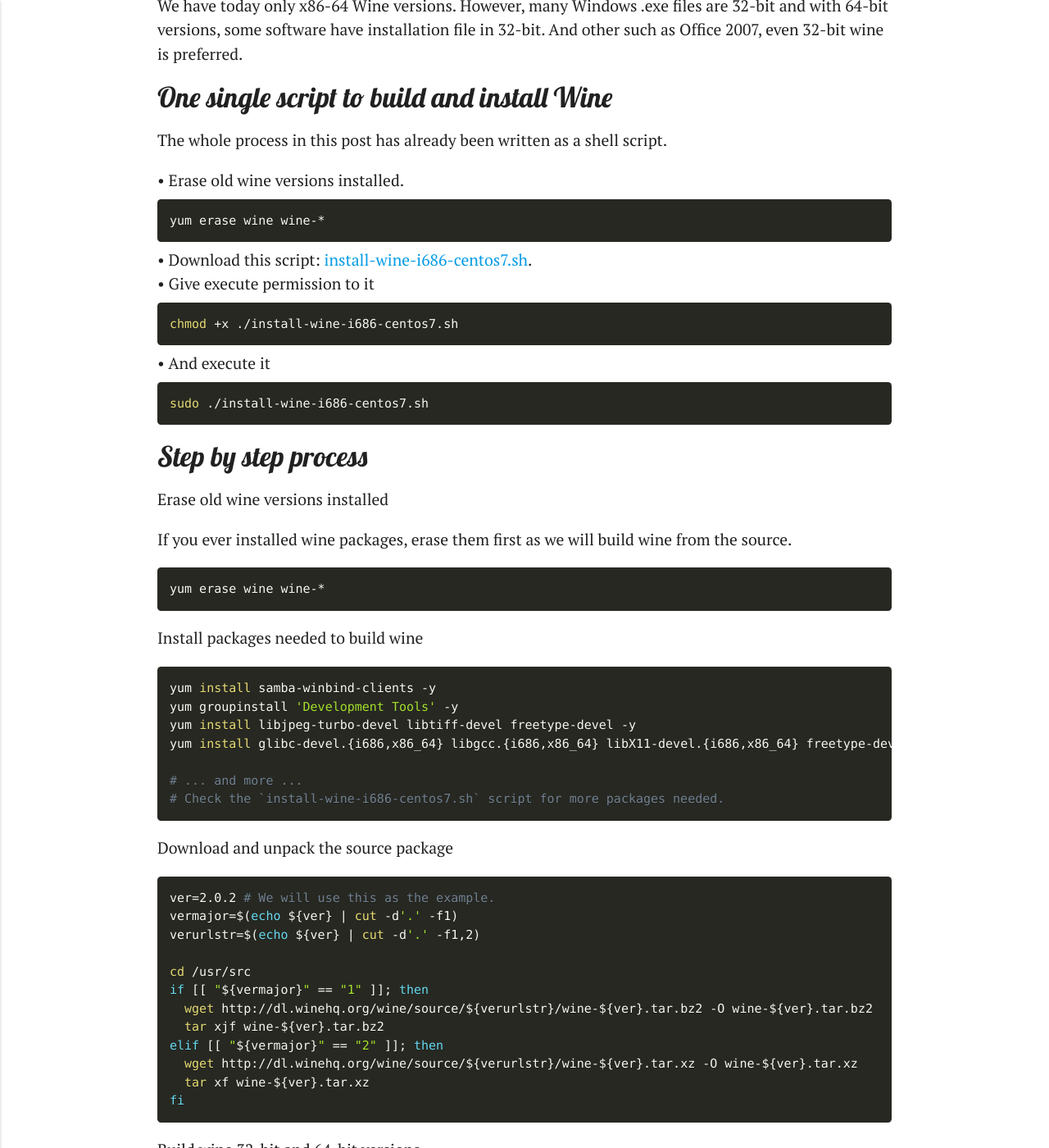
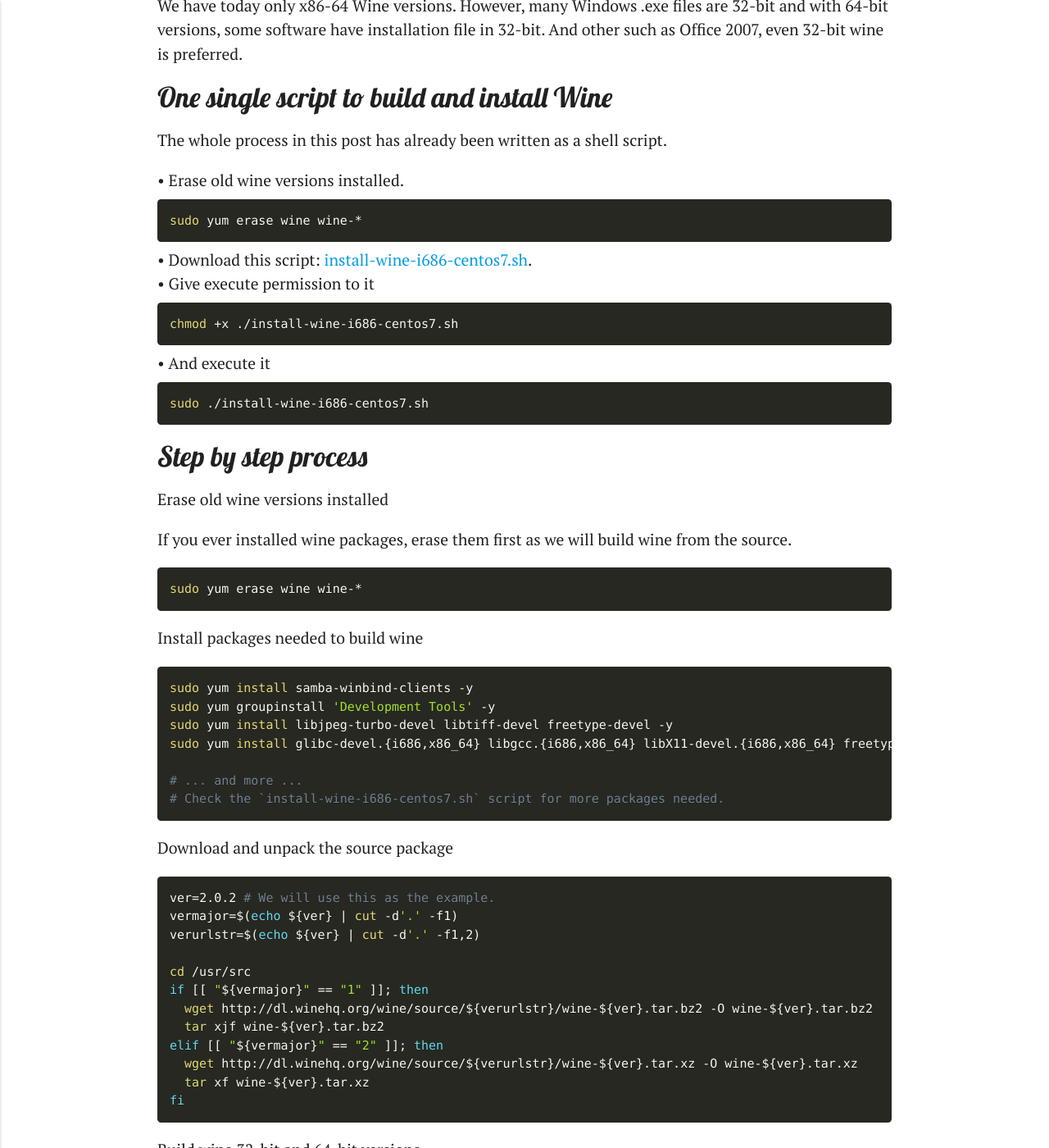
Before and after one commit to benjamin-berhault/benjamin-berhault.github.io, a Jekyll site: the page built from _posts/2018-09-19-Install-metatrader-on-rhel-centos-7.md, in a window 1280 px wide and 1400 px high, scrolled down 804 px. Shown: the whole window at 82% size. Built offline with Jekyll 4.4.1, drawn with Linux system fonts in a browser that asks for light colours; comment, search, counter and statistics services are not loaded.

Commit message:
6th of october

````diff
--- a/_posts/2018-09-19-Install-metatrader-on-rhel-centos-7.md
+++ b/_posts/2018-09-19-Install-metatrader-on-rhel-centos-7.md
@@ -33,7 +33,7 @@
 The whole process in this post has already been written as a shell script.
 * &bull; Erase old wine versions installed.
 ```bash
-yum erase wine wine-*
+sudo yum erase wine wine-*
 ```
 
 * &bull; Download this script: <a href="{{ site.url }}/scripts/install-wine-i686-centos7.sh">install-wine-i686-centos7.sh</a>.
@@ -54,16 +54,16 @@
 If you ever installed wine packages, erase them first as we will build wine from the source.
 
 ```bash
-yum erase wine wine-*
+sudo yum erase wine wine-*
 ```
 
 Install packages needed to build wine
 
 ```bash
-yum install samba-winbind-clients -y
-yum groupinstall 'Development Tools' -y
-yum install libjpeg-turbo-devel libtiff-devel freetype-devel -y
-yum install glibc-devel.{i686,x86_64} libgcc.{i686,x86_64} libX11-devel.{i686,x86_64} freetype-devel.{i686,x86_64} gnutls-devel.{i686,x86_64} libxml2-devel.{i686,x86_64} libjpeg-turbo-devel.{i686,x86_64} libpng-devel.{i686,x86_64} libXrender-devel.{i686,x86_64} alsa-lib-devel.{i686,x86_64} -y
+sudo yum install samba-winbind-clients -y
+sudo yum groupinstall 'Development Tools' -y
+sudo yum install libjpeg-turbo-devel libtiff-devel freetype-devel -y
+sudo yum install glibc-devel.{i686,x86_64} libgcc.{i686,x86_64} libX11-devel.{i686,x86_64} freetype-devel.{i686,x86_64} gnutls-devel.{i686,x86_64} libxml2-devel.{i686,x86_64} libjpeg-turbo-devel.{i686,x86_64} libpng-devel.{i686,x86_64} libXrender-devel.{i686,x86_64} alsa-lib-devel.{i686,x86_64} -y
 
 # ... and more ...
 # Check the `install-wine-i686-centos7.sh` script for more packages needed.
````
Also changed, not shown: _posts/2018-06-22-install-gcc-on-rhel-centos-7.md (+1 -1 lines), _posts/2018-06-24-install-nodejs-on-rhel-centos-7-and-avoid-permissions-errors.md (+2 -4 lines).
